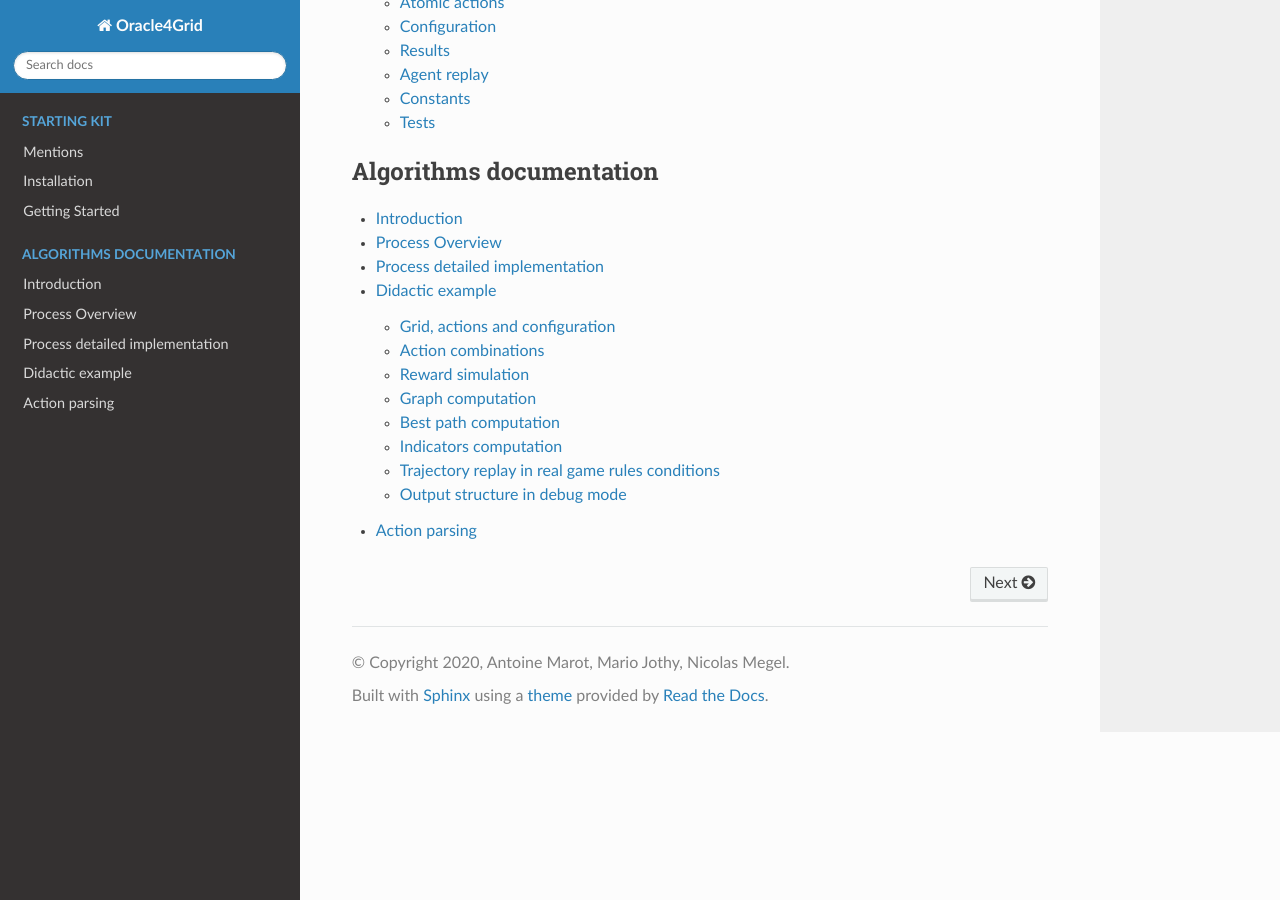
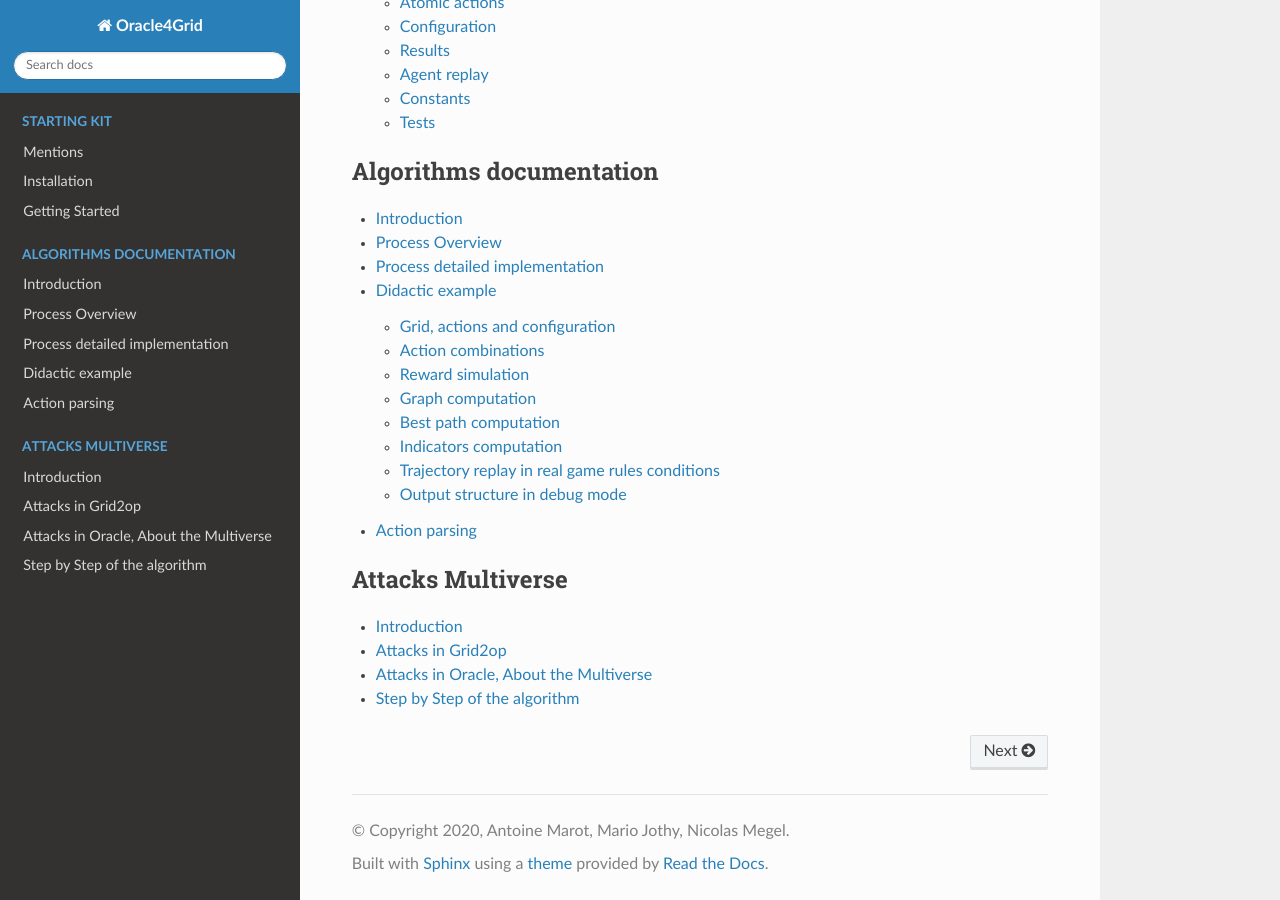
Before and after one commit to marota/Oracle4Grid, a Sphinx documentation site: the page built from docs/index.rst, in a window 1280 px wide and 900 px high, scrolled down 613 px. Built offline with Sphinx 7.4.7 and the Read the Docs theme 2.0.0, drawn with Linux system fonts in a browser that asks for light colours; some of the changed lines change nothing that is shown.

Commit message:
First version of doc for multiverse

```diff
--- /dev/null
+++ b/docs/ATTACKS.rst
@@ -0,0 +1,52 @@
+Introduction
+============
+Grid2op has support for opponent modeling in 1.5.0
+This required some drastic changes for the Oracle logic, since each attack could lead to new simulation outcome that can be part of the optimal path taken by an agent.
+This bit of documentation will first explain briefly how attacks works, and the hypothesis we made for the Oracle, then we will dive deeped into the implementation.
+
+
+Attacks in Grid2op
+=======================
+In some environment, an OpponentAgent may take actions during a simulation to hinder the ability of an agent to manage the network.
+This opponent has a budget, and a type of actions it can do on the network.
+Here are the main hypothesis the Oracle regarding the Opponent logic :
+
+- The opponent may only take PowerLineSetAction
+
+- The opponent operates on certain window of time [begin, end], these windows are the same regardless of the current state of the network
+
+- The opponent always chooses the same action when the network is in a certain topological state
+
+- During a window of attack, the opponent will not change it's action from begin to end of window
+
+
+Attacks in Oracle, About the Multiverse
+=======================================
+
+If there are no opponents, the Oracle simply has to compute every timestep of every action, and create a graph to know which path are possible between actions, and compute the best path
+With opponent, each action (or topological state) can be 'hit' by a different attack . This topological state will always be hit by the same attack, at the same timesteps.
+It is impossible for an agent path to jump from one attack (line id) to another within a window of attack, because of the previous hypothesis :
+
+- During a window of attack, the opponent will not change it's action from begin to end of window
+
+This means that we have to make sure, during the window of attack, that every single topological state that the Oracle oversees is also simulated during each attacks or, universe.
+The resulting graph of all universes (that we call Multiverse) looks like this :
+
+.. image:: images/multiverse.PNG
+
+In this image, we can see three topologies (OracleActions) to simulate. The purple topologie is attacked at t=47 on line 27, and the green and red topologies
+are attacked at t=47 on line 46. The multiverse algorithm computed the purple topologies with the attack on line 46, and the green & red topologies with the attack on
+line 27.
+
+Step by Step of the algorithm
+==============================
+
+* **[OracleAction computing] Compute all oracleactions from t=0 to tmax**
+    This is the usual simulation performed by the oracle. We start here, with the rewards from these simulations
+
+* **0 - Determination of the windows of attack**
+    We loop over each simulation to find when the attacks occur, and which lines where attacked. Thie gives a dictionary with the timesteps, the line attacked, and the topologies affected
+* **1 - Compute all permutations not computed before**
+    For each window, each attack, we simulate a mini-simulation of just the window, with each topology that wasn't attacked by this attack. This fills the golden bordered nodes in the image above.
+* **2 - Edges creation**
+    We then link the edges as shown in the image, by replicating the edge pattern within the attack multiverse.
--- a/docs/index.rst
+++ b/docs/index.rst
@@ -19,3 +19,9 @@ Welcome to Oracle4Grid's documentation!
    :caption: Algorithms documentation
 
    DESCRIPTION.rst
+
+.. toctree::
+   :maxdepth: 2
+   :caption: Attacks Multiverse
+
+   ATTACKS.rst
```
Also changed, not shown: docs/images/multiverse.PNG (added).
